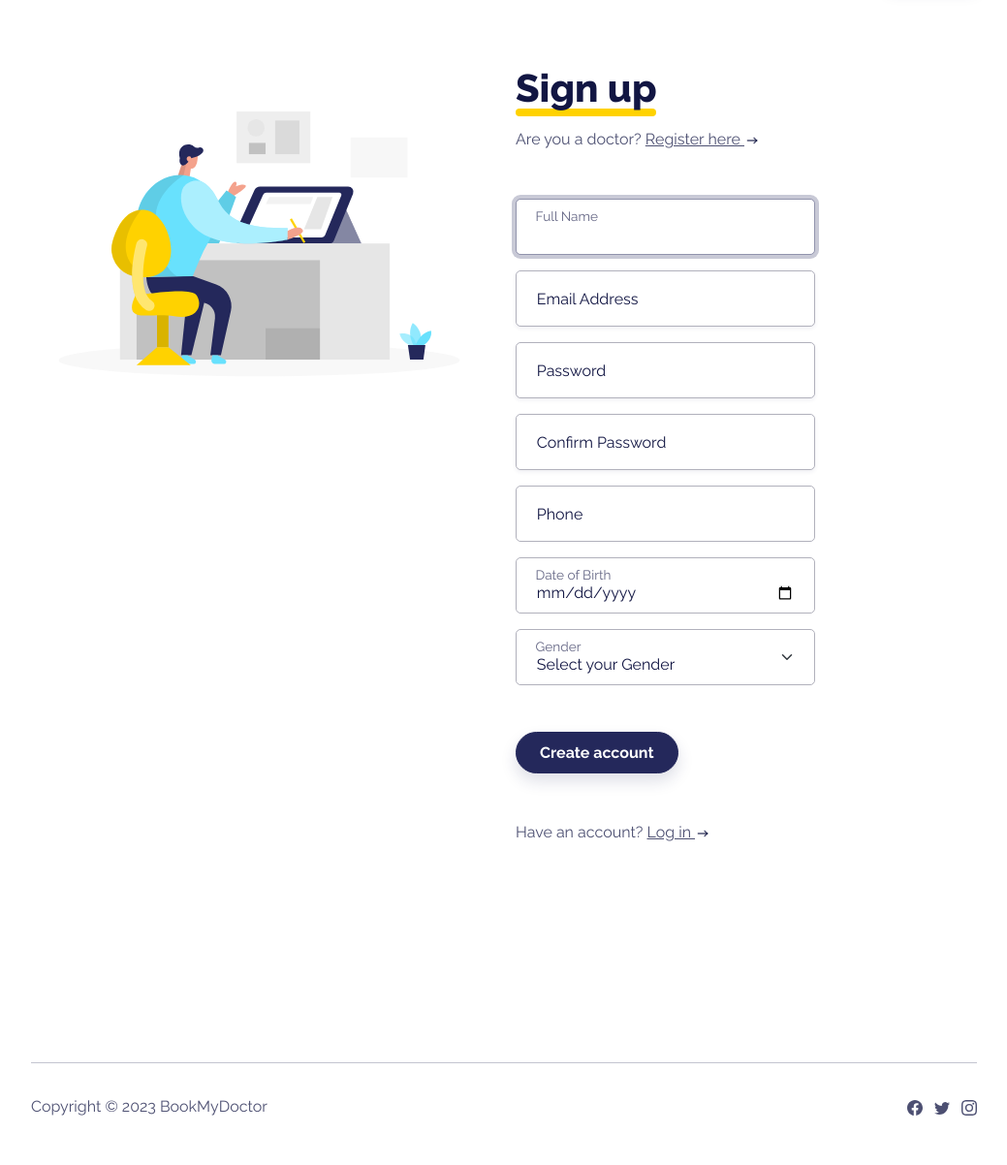
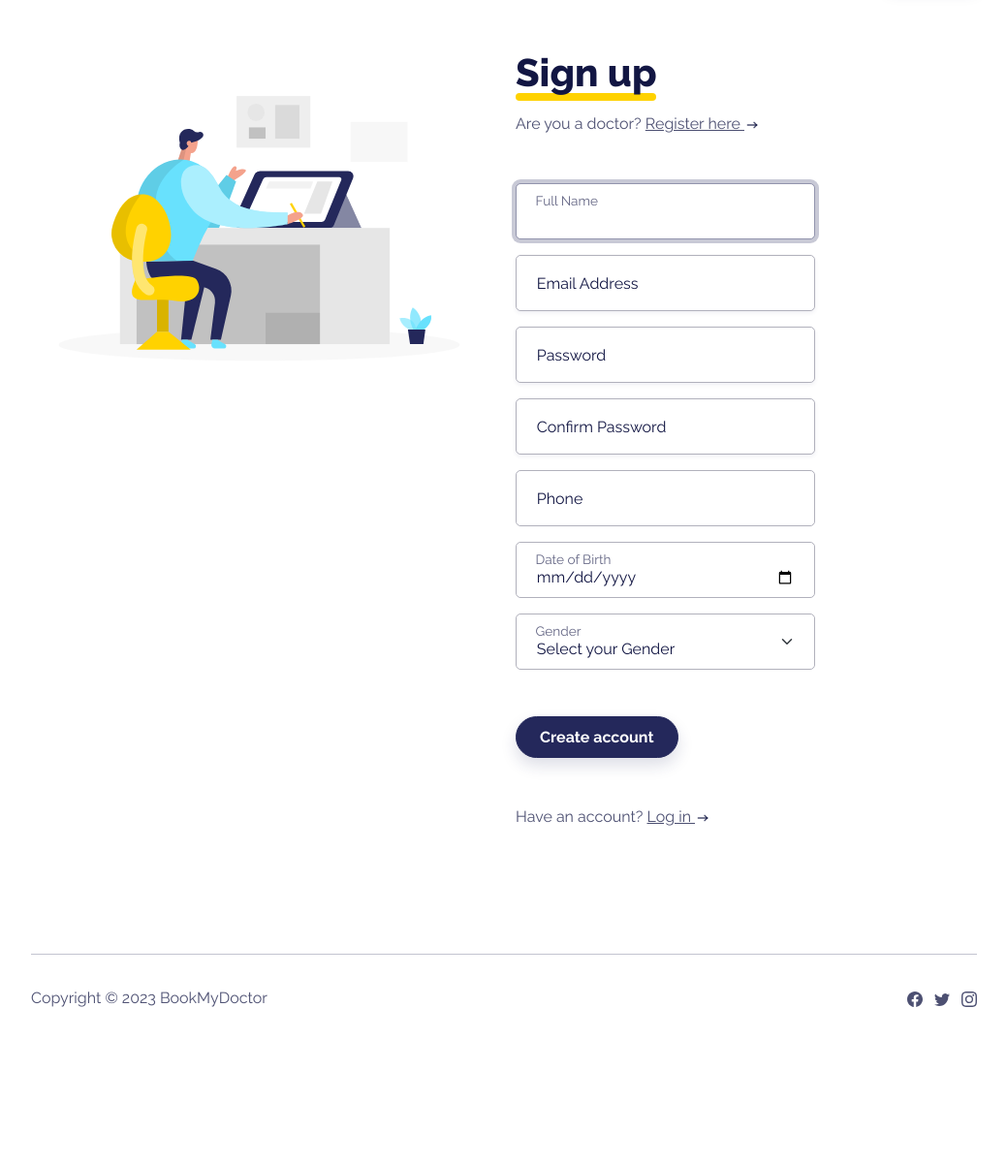
Before and after one commit to ShyamGadde/book-my-doctor, a PHP site: page /signup.php in a window 1280 px wide. Shown: the part 77-1279 px from the top of the page at 97% size, without its empty margins (120-1159 px from the left). After the commit the page ends 1116 px from the top, so only its background shows below. Run offline with PHP 8.4, Linux system fonts and the light colour scheme; data that the repository does not hold is empty; some web fonts are replaced.

Commit message:
fix: :lipstick: remove excess whitespace on login and signup pages

```diff
--- a/join.php
+++ b/join.php
@@ -48,7 +48,7 @@ include_once "includes/header.php"
 ?>
 
 
-<section class="py-4 py-md-5 my-5">
+<section style="margin-top: 80px;">
   <div class="toast-container position-fixed top-0 end-0 me-2 mt-2">
     <div class="toast fade bg-danger-subtle" style="border-radius: 5px;" data-aos="fade-left" role="alert" aria-live="assertive" aria-atomic="true">
       <div class="toast-header">
@@ -85,7 +85,7 @@ include_once "includes/header.php"
         <img class="img-fluid w-100" src="assets/img/illustrations/register.svg" />
       </div>
 
-      <div class="col-md-5 col-xl-4 text-center text-md-start">
+      <div class="col-md-5 text-center text-md-start">
 
         <h2 class="display-6 fw-bold mb-5" style="margin-bottom: 0">
           <span class="underline pb-1"><strong>Join BookMyDoctor</strong></span>
--- a/login.php
+++ b/login.php
@@ -41,7 +41,7 @@ include_once "includes/header.php"
 ?>
 
 
-<section class="py-4 py-md-5 my-5">
+<section style="margin-top: 80px;">
   <div class="toast-container position-fixed top-0 end-0 me-2 mt-2">
     <div class="toast fade" style="border-radius: 5px;" data-aos="fade-left" role="alert" aria-live="assertive" aria-atomic="true">
       <div class="toast-header">
--- a/signup.php
+++ b/signup.php
@@ -45,7 +45,7 @@ include_once "includes/header.php"
 ?>
 
 
-<section class="py-4 py-md-5 my-5">
+<section style="margin-top: 80px;">
 
   <div class="toast-container position-fixed top-0 end-0 me-2 mt-2">
     <div class="toast fade bg-danger-subtle" style="border-radius: 5px;" data-aos="fade-left" role="alert" aria-live="assertive" aria-atomic="true">
```
